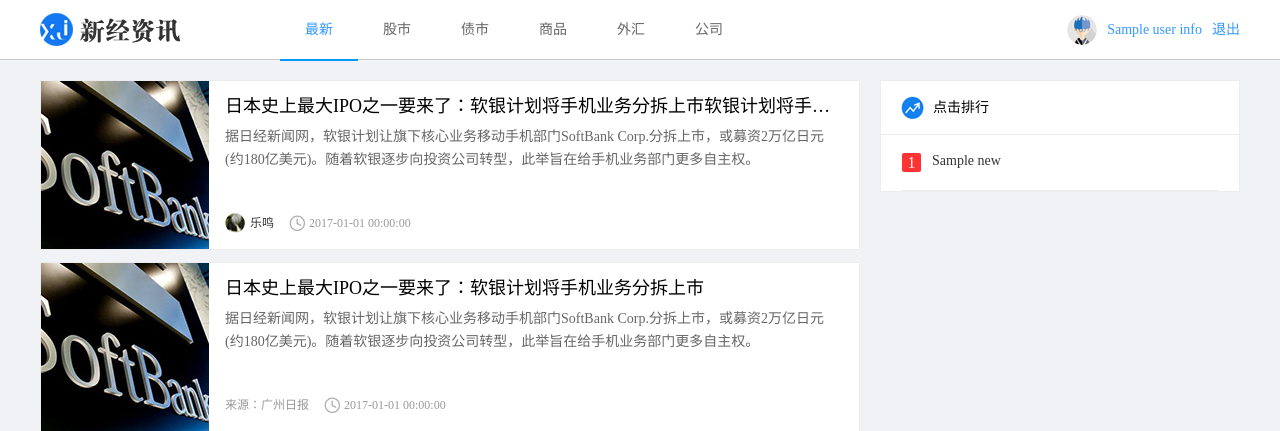
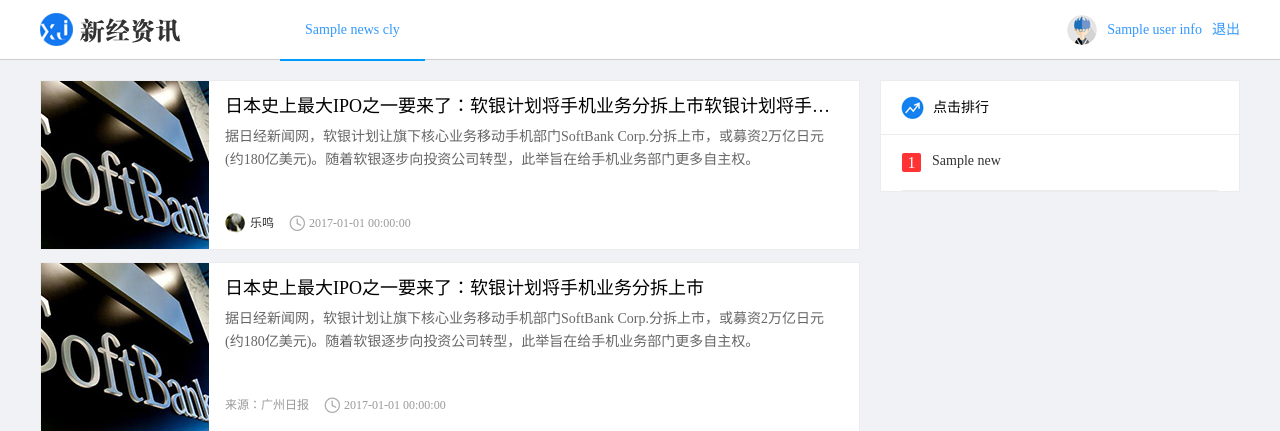
Before and after one commit to xnzgt/git_flask_news, a Flask app: template info/templates/news/index.html in a window 1280 px wide. Shown: the top 431 px of the page. Run offline with Flask 2, Linux system fonts and the light colour scheme; the template is opened without the code that fills it: most values are stand-ins (such as "Sample title", 1, 10 or a date in 2020); some libraries are stand-ins or nearby versions.

Commit message:
首页新闻分类显示前端代码实现

```diff
--- a/info/templates/news/index.html
+++ b/info/templates/news/index.html
@@ -14,12 +14,17 @@
         <div class="header">
             <a href="#" class="logo fl"><img src="../../static/news/images/logo.png" alt="logo"></a>
             <ul class="menu fl">
-                <li class="active" data-cid="0"><a href="javascript:;">最新</a></li>
-                <li data-cid="1"><a href="javascript:;">股市</a></li>
-                <li data-cid="2"><a href="javascript:;">债市</a></li>
-                <li data-cid="3"><a href="javascript:;">商品</a></li>
-                <li data-cid="4"><a href="javascript:;">外汇</a></li>
-                <li data-cid="5"><a href="javascript:;">公司</a></li>
+                {% for news_cly in data.news_cly_list %}
+                    <li class="{% if loop.index0 == 0 %}active
+                    {% endif %}" data-cid="{{ news_cly.id }}"><a href="javascript:;">{{ news_cly.name }}</a></li>
+                {% endfor %}
+
+{#                <li class="active" data-cid="0"><a href="javascript:;">最新</a></li>#}
+{#                <li data-cid="1"><a href="javascript:;">股市</a></li>#}
+{#                <li data-cid="2"><a href="javascript:;">债市</a></li>#}
+{#                <li data-cid="3"><a href="javascript:;">商品</a></li>#}
+{#                <li data-cid="4"><a href="javascript:;">外汇</a></li>#}
+{#                <li data-cid="5"><a href="javascript:;">公司</a></li>#}
             </ul>
             {% if data.user_info %}
                 <div class="user_login fr">
```
